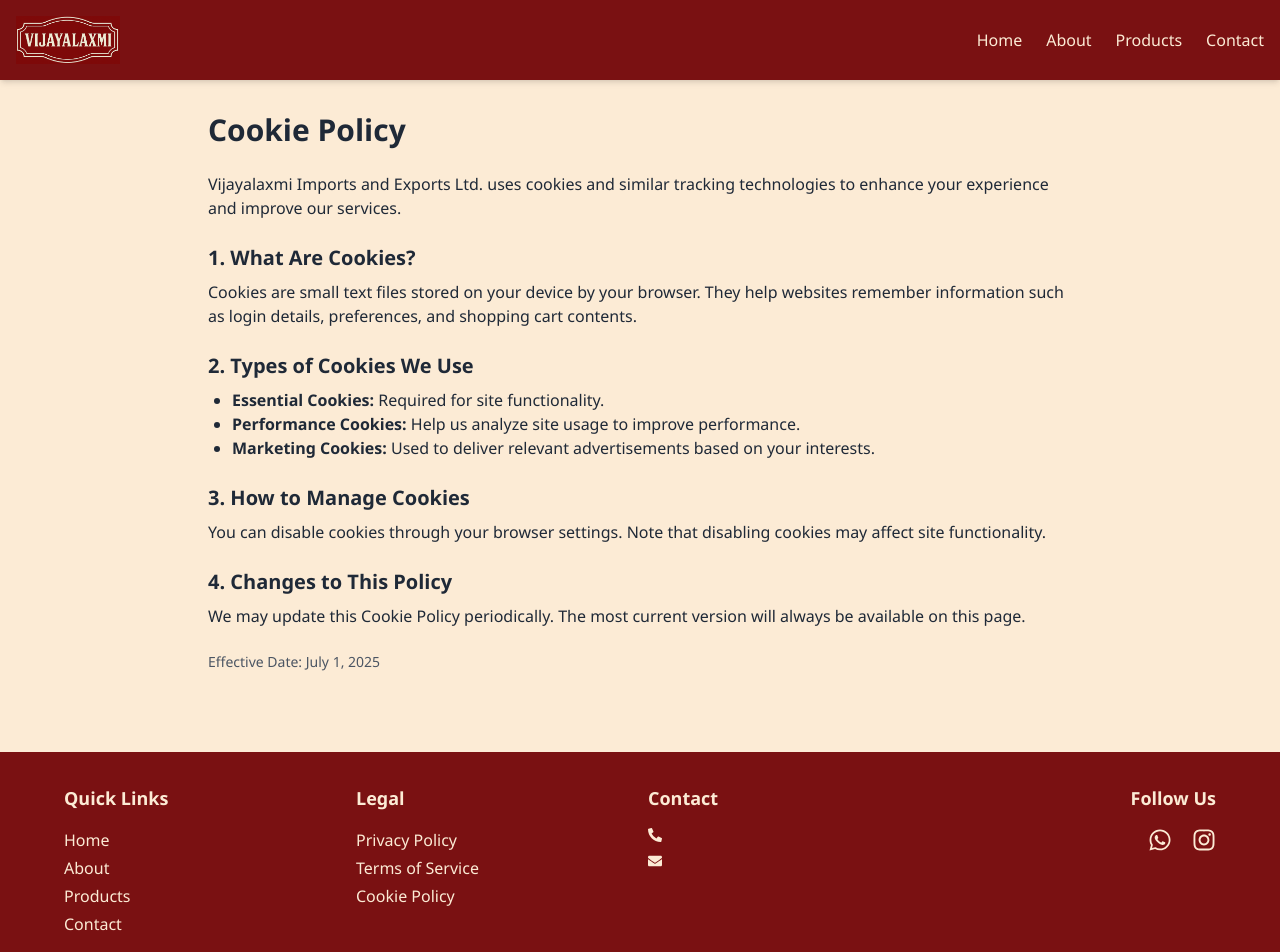
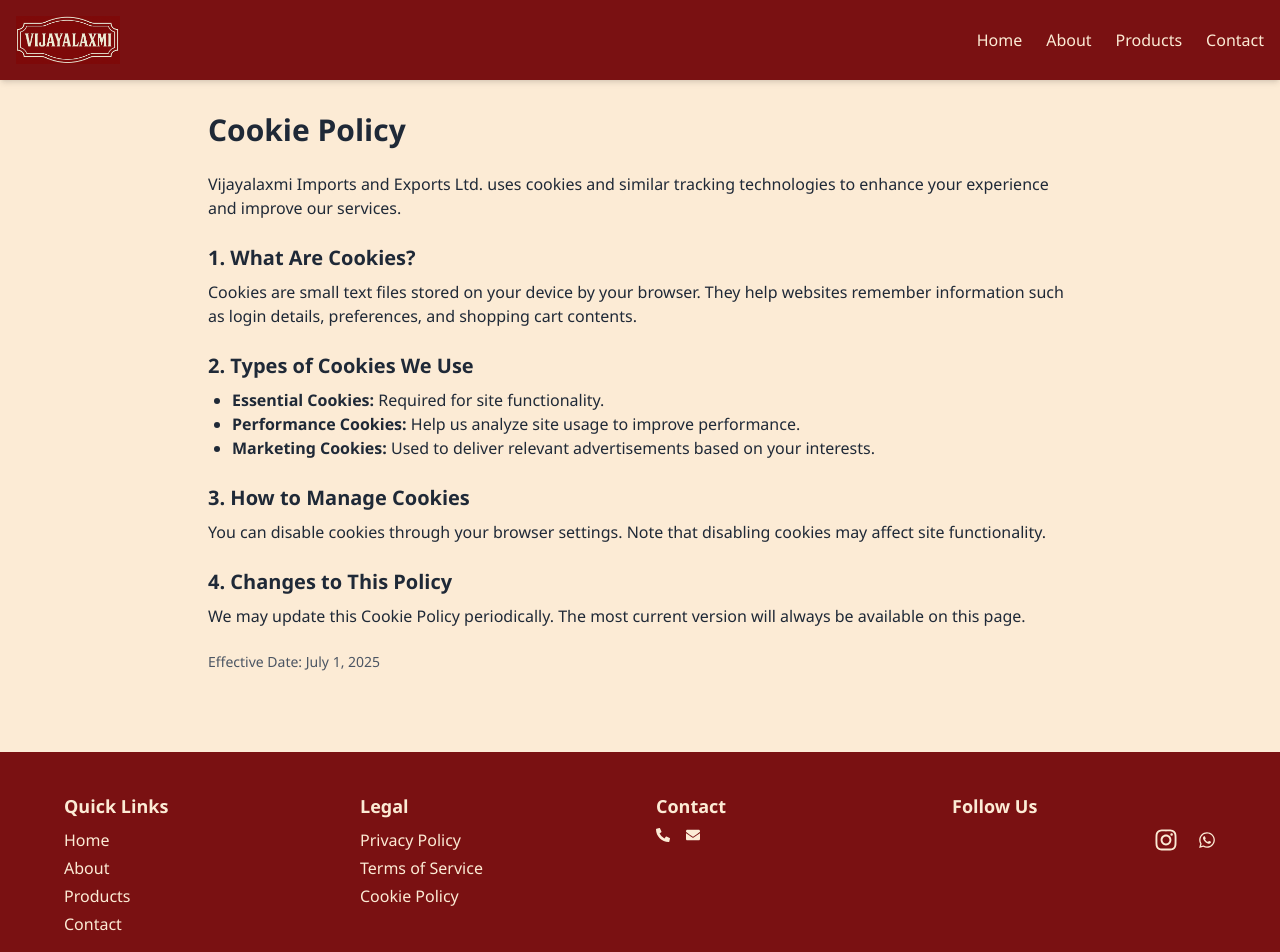
Before and after one commit to Akhilkumarnamsani/vijayalaxmi, a React (Create React App) app: page /cookie-policy in a window 1280 px wide. Shown: the top 952 px of the page. Built offline with nearby package versions, Linux system fonts and the light colour scheme.

Commit message:
Second updates to footer

```diff
--- a/src/components/Footer.js
+++ b/src/components/Footer.js
@@ -3,21 +3,12 @@ import { FaWhatsapp, FaInstagram, FaPhoneAlt, FaEnvelope } from "react-icons/fa"
 
 export default function Footer() {
   return (
-    <footer className="bg-brand text-cream px-4 pt-8 pb-4 mt-12">
-      <div className="max-w-6xl mx-auto">
+    <footer className="bg-brand text-cream px-4 pt-10 pb-4 mt-12">
+      <div className="max-w-6xl mx-auto grid grid-cols-1 sm:grid-cols-2 md:grid-cols-4 gap-8 text-center md:text-left">
 
-        {/* Section Titles */}
-        <div className="grid grid-cols-1 sm:grid-cols-2 md:grid-cols-4 gap-4 mb-4 text-center md:text-left">
-          <h4 className="text-lg font-semibold">Quick Links</h4>
-          <h4 className="text-lg font-semibold">Legal</h4>
-          <h4 className="text-lg font-semibold">Contact</h4>
-          <h4 className="text-lg font-semibold md:text-right text-center">Follow Us</h4>
-        </div>
-
-        {/* Content Grid */}
-        <div className="grid grid-cols-1 sm:grid-cols-2 md:grid-cols-4 gap-4 text-center md:text-left mb-6">
         {/* Quick Links */}
         <div>
+          <h4 className="text-lg font-semibold mb-2">Quick Links</h4>
           <ul className="space-y-1">
             <li><Link to="/" className="hover:underline">Home</Link></li>
             <li><Link to="/about" className="hover:underline">About</Link></li>
@@ -28,6 +19,7 @@ export default function Footer() {
 
         {/* Legal Links */}
         <div>
+          <h4 className="text-lg font-semibold mb-2">Legal</h4>
           <ul className="space-y-1">
             <li><Link to="/privacy-policy" className="hover:underline">Privacy Policy</Link></li>
             <li><Link to="/terms-of-service" className="hover:underline">Terms of Service</Link></li>
@@ -35,33 +27,31 @@ export default function Footer() {
           </ul>
         </div>
 
-          {/* Contact Info */}
-          <div className="space-y-3 text-sm">
+        {/* Contact Section */}
+        <div>
+          <h4 className="text-lg font-semibold mb-2">Contact</h4>
+          <div className="flex flex-col items-center md:items-start gap-3 text-sm">
+            <div className="flex gap-4 justify-center md:justify-start flex-wrap">
               <a
                 href="tel:+447424008212"
-              className="flex items-center justify-center md:justify-start gap-2 hover:text-amber-300 transition-all duration-200"
+                className="flex items-center gap-2 hover:text-amber-300 transition-all duration-200"
               >
                 <FaPhoneAlt />
               </a>
               <a
-              href="mailto:info@vijayalaxmiltd.com"
-              className="flex items-center justify-center md:justify-start gap-2 hover:text-amber-300 transition-all duration-200"
+                href="mailto:support@vijayalaxmiltd.com"
+                className="flex items-center gap-2 hover:text-amber-300 transition-all duration-200"
               >
                 <FaEnvelope />
               </a>
             </div>
+          </div>
+        </div>
 
-          {/* Social Icons */}
+        {/* Follow Us Section */}
+        <div>
+          <h4 className="text-lg font-semibold mb-2">Follow Us</h4>
           <div className="flex justify-center md:justify-end space-x-5 text-2xl">
-            <a
-              href="https://wa.me/447424008212"
-              aria-label="WhatsApp"
-              target="_blank"
-              rel="noopener noreferrer"
-              className="transition transform hover:text-amber-300 hover:scale-110 duration-300"
-            >
-              <FaWhatsapp />
-            </a>
             <a
               href="https://instagram.com/vijayalaxmi_group"
               aria-label="Instagram"
@@ -71,13 +61,22 @@ export default function Footer() {
             >
               <FaInstagram />
             </a>
+                        <a
+              href="https://wa.me/447424008212"
+              aria-label="WhatsApp"
+              target="_blank"
+              rel="noopener noreferrer"
+              className="flex items-center gap-2 text-base hover:text-amber-300 transition transform hover:scale-110 duration-300"
+            >
+              <FaWhatsapp className="text-lg" />
+            </a>
+          </div>
         </div>
       </div>
 
-        {/* Footer Bottom */}
+      {/* Bottom Text */}
       <div className="mt-6 text-center text-sm">
         &copy; 2025 Vijayalaxmi Imports and Exports Ltd. All rights reserved.
-        </div>
       </div>
     </footer>
   );
```
Lines whose indentation alone changed are shown as unchanged.
